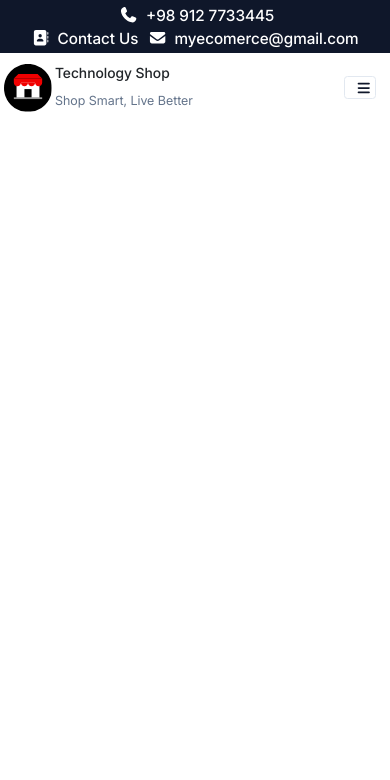
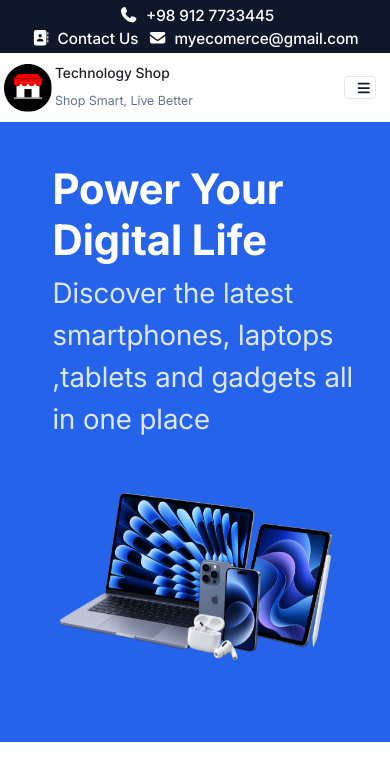
Before and after one commit to ElyasAhmadzadeh/e-commerce-project, a plain HTML site: page index.html in a window 390 px wide. Drawn offline with Linux system fonts and the light colour scheme.

Commit message:
add hero section to homepage

```diff
--- a/css/header.css
+++ b/css/header.css
@@ -1,4 +1,11 @@
 @import url(./variables.css);
+
+
+
+.header{
+    position: sticky;
+    top: 0;
+}
 
 .header .top-header {
     background-color: rgba(15, 23, 42, 1);
@@ -17,7 +24,7 @@
     width: 100vw;
     height: 100dvh;
     background-color: rgba(0, 0, 0, .3);
-    z-index: 990;
+    z-index: 900;
 }
 
 .overlay--active {
@@ -139,6 +146,11 @@ html[lang="fa"] .logo-text {
     border-radius: 1rem;
     border: 1px solid var(--color-border);
     display: none;
+    z-index: 999;
+    background-color: white;
+}
+.search-suggestion *{
+    z-index: 999;
 }
 
 .search-suggestion--active {
@@ -148,6 +160,7 @@ html[lang="fa"] .logo-text {
 .search-suggestion-list {
     max-height: 230px;
     overflow-y: scroll;
+    background-color: white;
 }
 
 .search-suggestion-list::-webkit-scrollbar {
@@ -292,7 +305,7 @@ html[lang="fa"] .logo-text {
         max-height: none;
         padding-top: 15px;
         opacity: 0;
-        z-index: 999;
+        z-index: 995;
         min-width: 270px;
     }
 
@@ -308,7 +321,7 @@ html[lang="fa"] .logo-text {
         max-height: none;
         padding-top: 15px;
         opacity: 0;
-        z-index: 999;
+        z-index: 995;
         min-width: 270px;
     }
 
--- /dev/null
+++ b/css/hero-section.css
@@ -0,0 +1,42 @@
+@import url(./variables.css);
+
+.main {
+    background-color: var(--color-background);
+}
+
+.hero-section {
+    background-color: var(--color-primary);
+}
+
+.hero-text-box {
+    display: flex;
+    flex-direction: column;
+    justify-content: center;
+    align-items: flex-start;
+}
+
+.hero-title {
+    font-weight: 700;
+    font-size: 3rem;
+    color: white;
+}
+.hero-text{
+    font-size: 2rem;
+    color: rgba(255,255,255,.85);
+}
+
+.hero-img-box{
+    display: flex;
+    justify-content: center;
+}
+.hero-img-box img{
+    max-width: 500px;
+    width: 100%;
+}
+
+
+@media screen and (max-width:998px) {
+    .hero-img-box img{
+        transform: scale(.8,.8);
+    }
+}
--- a/index.html
+++ b/index.html
@@ -50,16 +50,21 @@
                             </div>
                             <section class="search-suggestion p-2">
                                 <ul class="search-suggestion-list list-unstyled p-1">
-                                    <li class="search-suggestion-item"><span class="suggestion-title">suggest1</span><span
+                                    <li class="search-suggestion-item"><span
+                                            class="suggestion-title">suggest1</span><span
                                             class="suggestion-stock-status">gghhhhg</span></li>
-                                    <li class="search-suggestion-item"><span class="suggestion-title">suggest1</span><span
-                                            class="stock-status"></span></li>
-                                    <li class="search-suggestion-item"><span class="suggestion-title">suggest1</span><span
-                                            class="stock-status"></span></li>
-                                    <li class="search-suggestion-item"><span class="suggestion-title">suggest1</span><span
-                                            class="stock-status"></span></li>
-                                    <li class="search-suggestion-item"><span class="suggestion-title">suggest1</span><span
-                                            class="stock-status"></span></li>
+                                    <li class="search-suggestion-item"><span
+                                            class="suggestion-title">suggest1</span><span class="stock-status"></span>
+                                    </li>
+                                    <li class="search-suggestion-item"><span
+                                            class="suggestion-title">suggest1</span><span class="stock-status"></span>
+                                    </li>
+                                    <li class="search-suggestion-item"><span
+                                            class="suggestion-title">suggest1</span><span class="stock-status"></span>
+                                    </li>
+                                    <li class="search-suggestion-item"><span
+                                            class="suggestion-title">suggest1</span><span class="stock-status"></span>
+                                    </li>
                                 </ul>
                             </section>
                         </form>
@@ -96,7 +101,20 @@
             </section>
         </div>
     </header>
+    <main class="container-fluid main">
+        <section class="hero-section py-5 row">
+            <div class="hero-text-box col-12 col-lg-6">
+                <div class="ps-5">
+                    <h2 class="hero-title">Power Your Digital Life</h2>
+                    <p class="hero-text">Discover the latest smartphones, laptops ,tablets and gadgets all in one place</p>
+                </div>
+            </div>
+            <div class="hero-img-box col-12 col-lg-6">
+                <img src="./assests/ChatGPT Image Aug 10, 2026, 04_41_15 PM.png" alt="">
+            </div>
+        </section>
 
+    </main>
 
 
 
--- a/style.css
+++ b/style.css
@@ -1,6 +1,6 @@
 @import url(./css/header.css);
 @import url(./css/fonts.css);
-
+@import url(./css/hero-section.css);
 
 *{
     margin: 0;
```
Also changed, not shown: assests/ChatGPT Image Aug 10, 2026, 04_41_15 PM.png (added).
